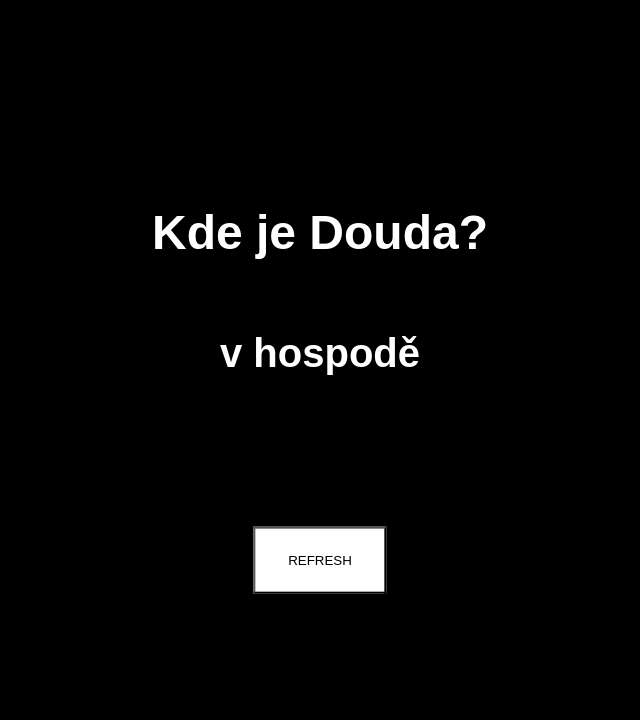
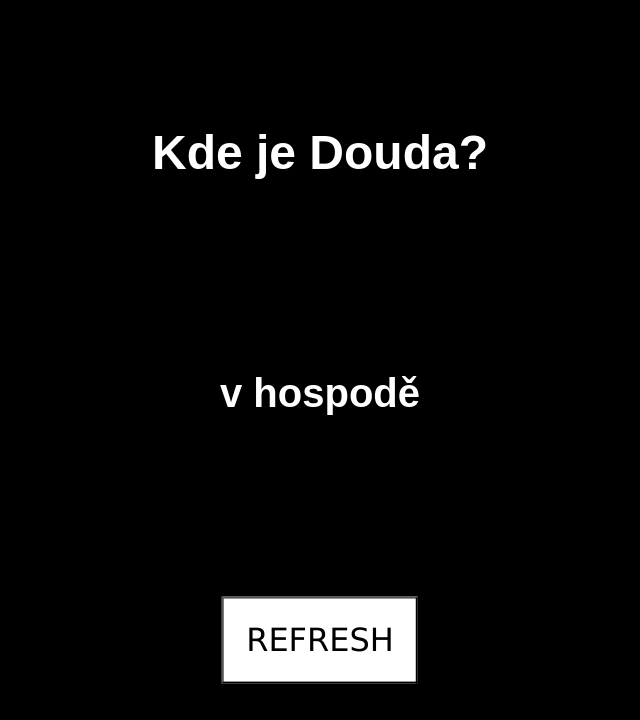
Before and after one commit to lagemaxl/kdejedouda, a plain HTML site: page index.html in a window 1280 px wide. Shown: the whole page, without its empty margins (320-960 px from the left). Drawn offline with Linux system fonts and the light colour scheme.

Commit message:
uprava tlačítka a pozic

```diff
--- a/styly.css
+++ b/styly.css
@@ -3,7 +3,7 @@ h1 {
     font-family: Arial, Helvetica, sans-serif;
     text-align: center;
     left: 50%;
-    top: 25%;
+    top: 15%;
     transform: translate(-50%,-50%);
     position: absolute;
     font-size: 3em;
@@ -14,7 +14,7 @@ h2{
     font-family: Arial, Helvetica, sans-serif;
     text-align: center;
     left: 50%;
-    top: 40%;
+    top: 45%;
     transform: translate(-50%,-50%);
     position: absolute;
     font-size: 2.5em;
@@ -22,13 +22,13 @@ h2{
 
 button{
     color: black;
-    font-family: Arial, Helvetica, sans-serif;
+    font-family:Verdana, Geneva, Tahoma, sans-serif;
     text-align: center;
     left: 50%;
-    top: 70%;
+    top: 80%;
     transform: translate(-50%,-50%);
     position: absolute;
-    width: 10em;
-    height: 5em;
-    background-color:white;;
+    background-color:white;
+    font-size: 2em;
+    padding: 0.7em;
 }
```
